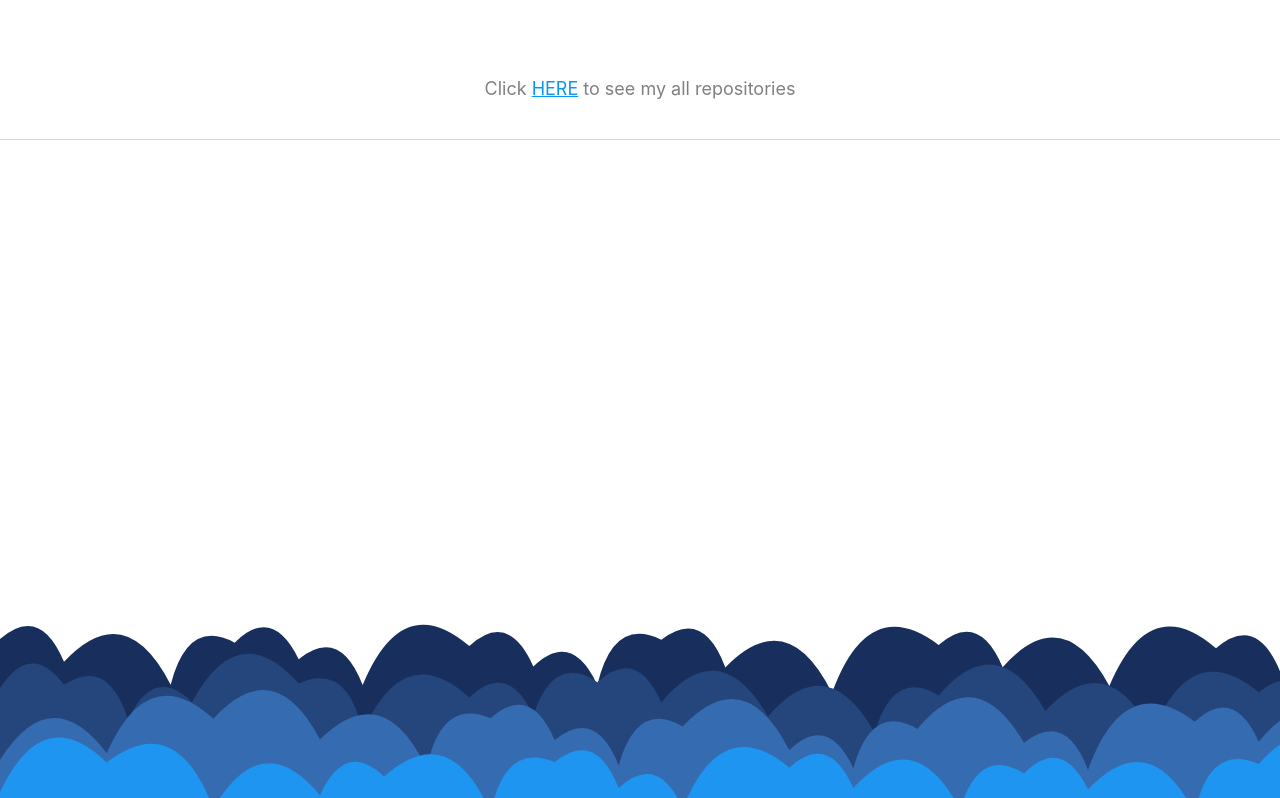
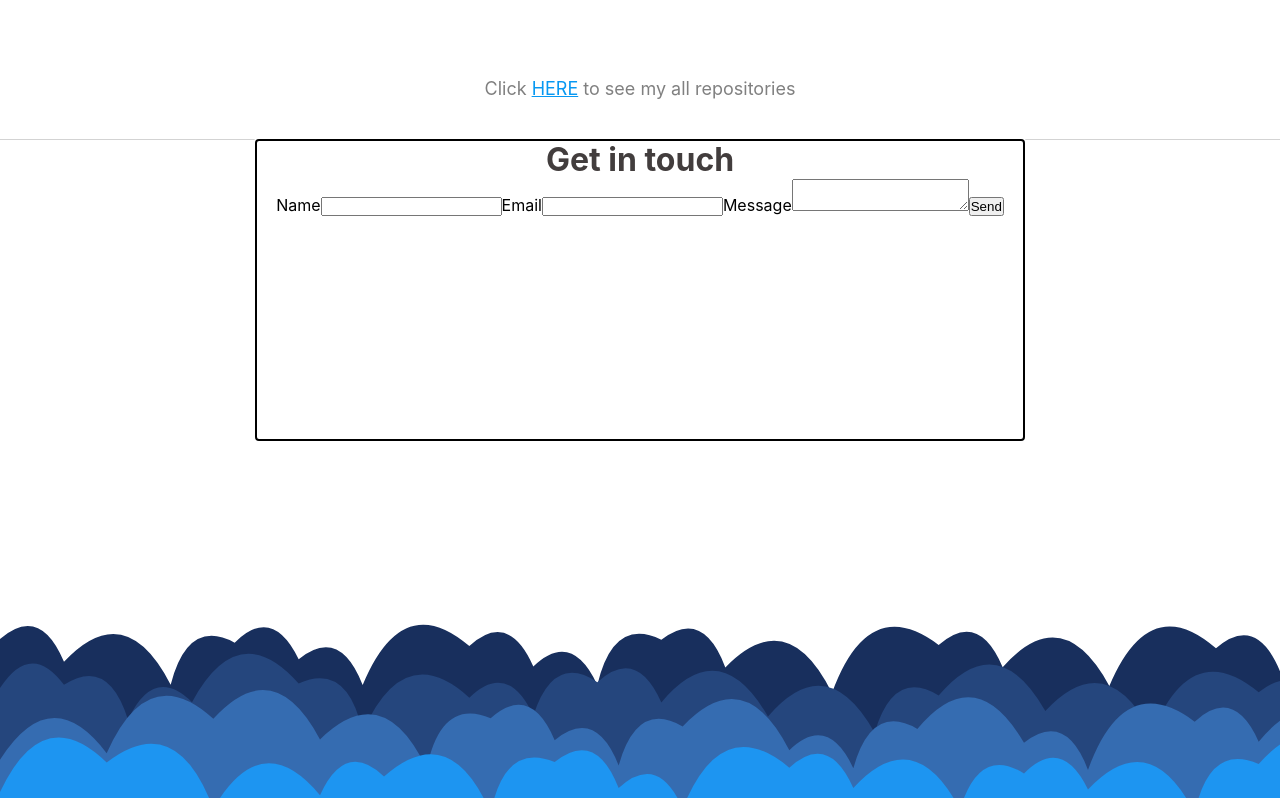
Before and after one commit to tomasleggire/tomasleggire, a React (Create React App) app: page / in a window 1280 px wide. Shown: the part 4238-5036 px from the top of the page. Built offline with nearby package versions, Linux system fonts and the light colour scheme.

Commit message:
api de recibimiento de mails completado

```diff
--- a/package.json
+++ b/package.json
@@ -3,6 +3,7 @@
   "version": "0.1.0",
   "private": true,
   "dependencies": {
+    "@emailjs/browser": "^3.10.0",
     "@react-spring/web": "^9.7.1",
     "@testing-library/jest-dom": "^5.16.5",
     "@testing-library/react": "^13.4.0",
--- /dev/null
+++ b/src/components/FormContact.jsx
@@ -0,0 +1,34 @@
+import React, { useRef } from 'react';
+import emailjs from '@emailjs/browser';
+import '../styles/FormContact.scss';
+
+export default function FormContact() {
+
+    const form = useRef();
+
+    const sendEmail = (e) => {
+        e.preventDefault();
+
+        emailjs.sendForm('service_8t7h4xr', 'template_6sadc4u', form.current, 'pWAZtesL7h2wPSXk0')
+            .then((result) => {
+                console.log(result.text);
+            }, (error) => {
+                console.log(error.text);
+            });
+    };
+
+    return (
+        <div className="main-form">
+            <h1 className="form-title">Get in touch</h1>
+            <form ref={form} onSubmit={sendEmail}>
+                <label>Name</label>
+                <input type="text" name="user_name" />
+                <label>Email</label>
+                <input type="email" name="user_email" />
+                <label>Message</label>
+                <textarea name="message" />
+                <input type="submit" value="Send" />
+            </form>
+        </div>
+    )
+}
--- a/src/containers/Contact.js
+++ b/src/containers/Contact.js
@@ -1,5 +1,6 @@
 import React from "react";
 import "../styles/Contact.scss";
+import FormContact from "../components/FormContact";
 
 export default function Contact() {
   return (
@@ -16,6 +17,7 @@
         </a>
         {' '}to see my all repositories
       </p>
+      <FormContact />
       </div>
       <div className="footer-img"></div>
     </>
--- /dev/null
+++ b/src/styles/FormContact.scss
@@ -0,0 +1,12 @@
+@import "vars";
+
+.main-form {
+    width: 60%;
+    height: 300px;
+    margin: auto;
+    outline: auto;
+}
+
+.form-title {
+    color: var(--black);
+}
```
Also changed, not shown: src/images/Cloudy.svg (deleted), 1 other file (tests, documents, lock files or other folders).
